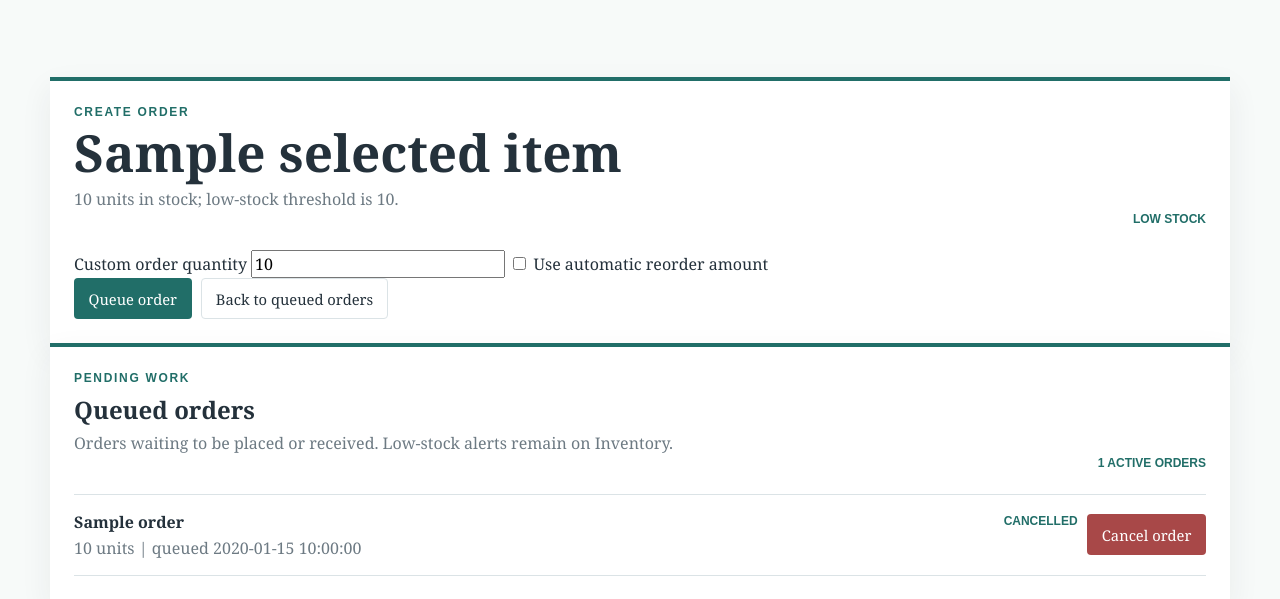
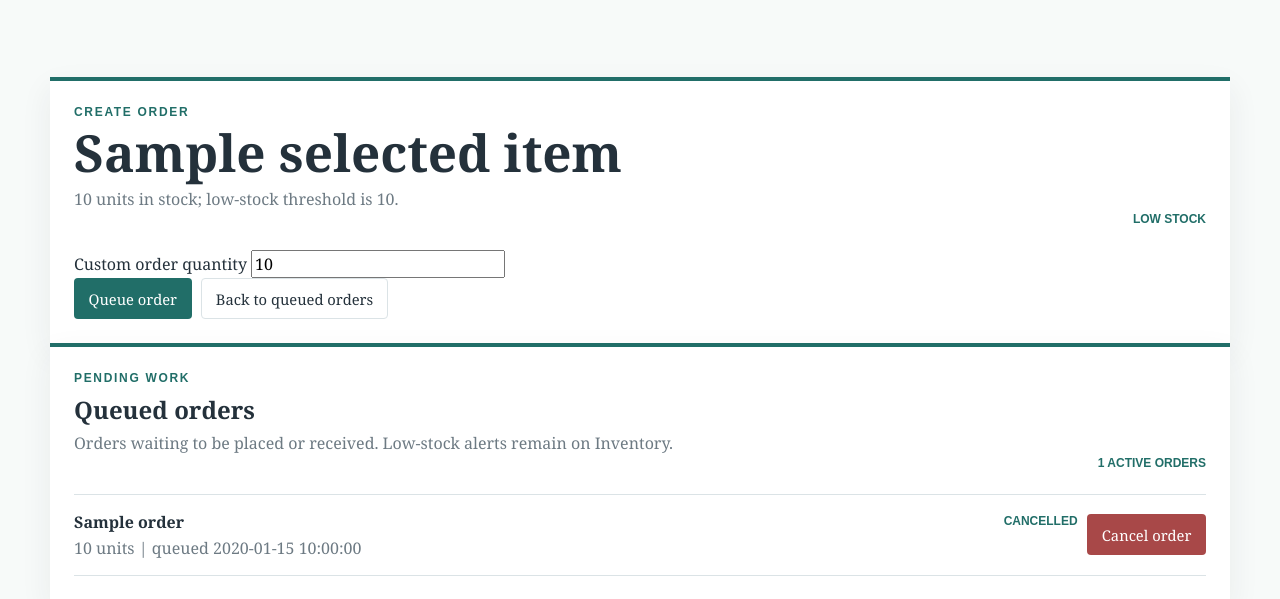
Before and after one commit to mhbuys/Inventory-Management-System, a Python web app: template template/reorders.html in a window 1280 px wide. Shown: the part 73-672 px from the top of the page. Run offline with Jinja, Linux system fonts and the light colour scheme; the template is opened without the code that fills it: most values are stand-ins (such as "Sample title", 1, 10 or a date in 2020).

Commit message:
Remove automatic order amount checkbox
* Removes the "Use automatic reorder amount" checkbox, as the textbox already automatically starts with the appropriate number

```diff
--- a/template/reorders.html
+++ b/template/reorders.html
@@ -40,17 +40,6 @@
             <label for="quantity-ordered">Custom order quantity</label>
             <input id="quantity-ordered" name="quantity_ordered" type="number"
                    min="1" step="1" value="{{ selected_item['reorder_amount'] or 1 }}" required>
-            <label for="automatic-amount">
-                <input id="automatic-amount" type="checkbox" name="automatic_amount" value="1">
-                Use automatic reorder amount
-            </label>
-            <div id="automatic-amount-fields" hidden>
-                <label for="automatic-reorder-amount">Automatic reorder amount</label>
-                <input id="automatic-reorder-amount" name="automatic_reorder_amount"
-                       type="number" min="1" step="1"
-                       value="{{ selected_item['reorder_amount'] or 1 }}">
-                <p class="muted">This amount will be saved for future automatic reorders of this item.</p>
-            </div>
             <div class="item-actions">
                 <button class="button button-primary" type="submit">Queue order</button>
                 <a class="button button-quiet" href="{{ url_for('reorder_page') }}">Back to queued orders</a>
```
